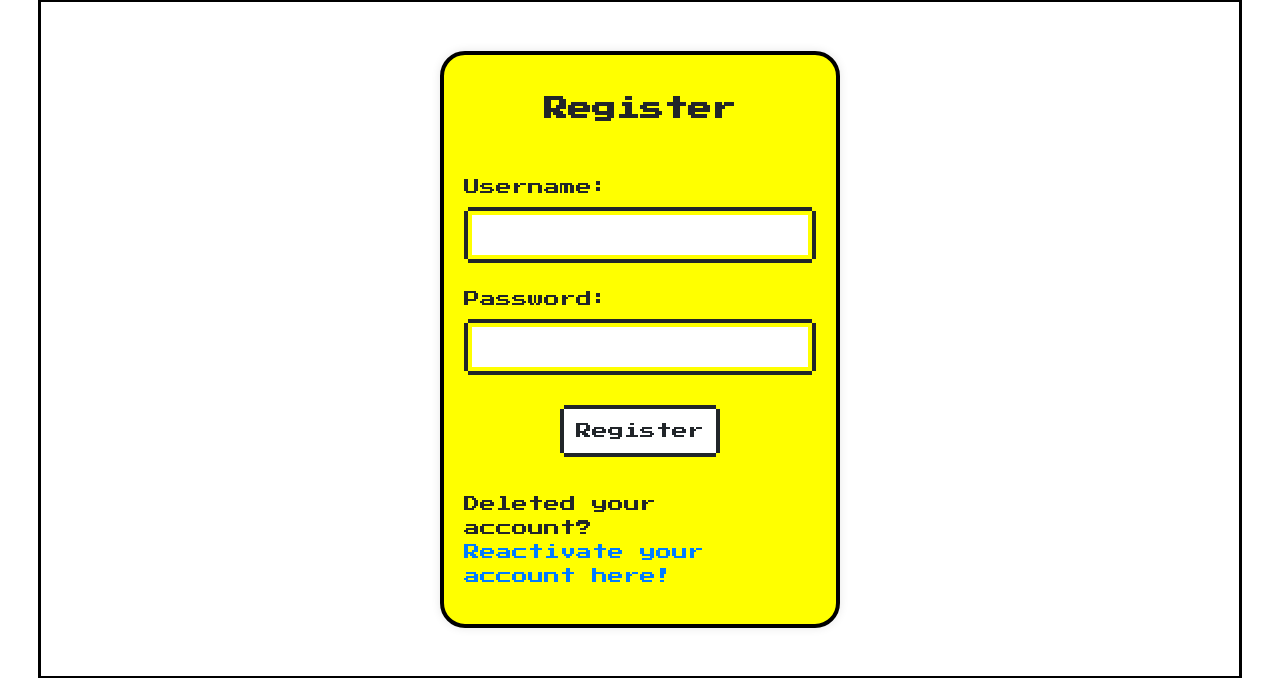
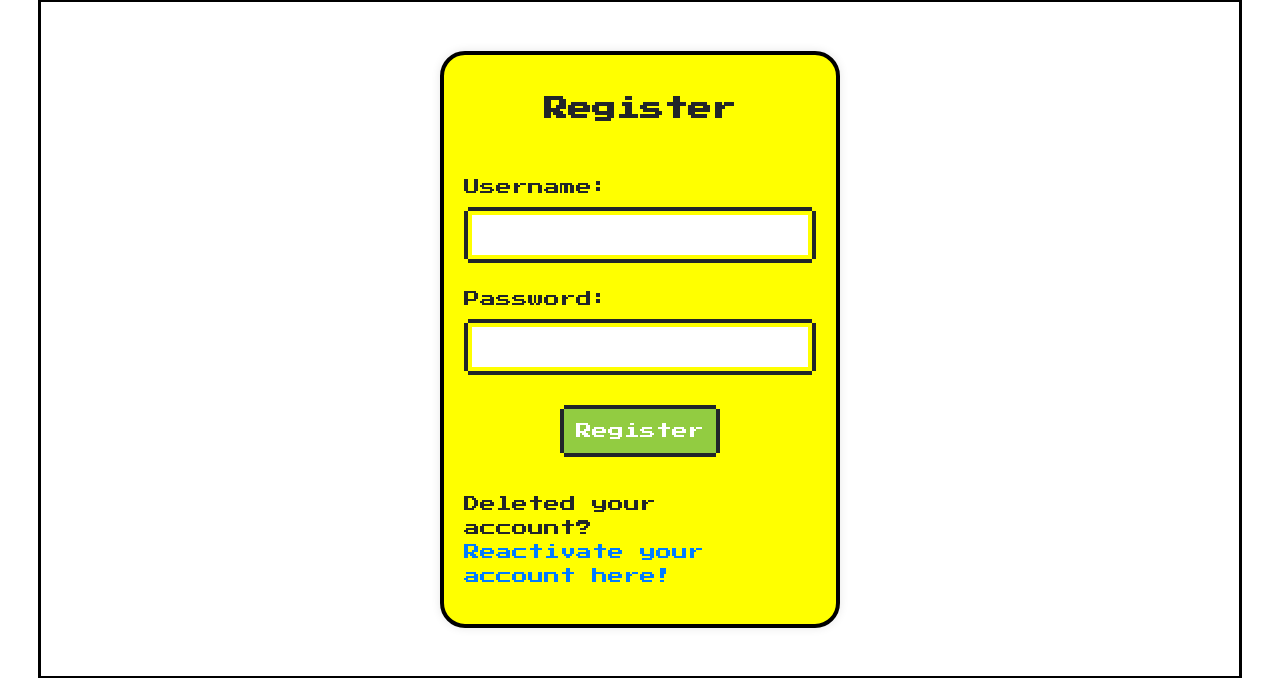
Before and after one commit to oezilot/order_test, a Flask app: page /register in a window 1280 px wide. Shown: the part 100-778 px from the top of the page. Run offline with Flask 2, Linux system fonts and the light colour scheme.

Commit message:
buttons farbig

```diff
--- a/static/styles.css
+++ b/static/styles.css
@@ -81,6 +81,7 @@
     flex-direction: column; /* Ordnet die Child-Elemente vertikal an */
     gap: 10px;
 }
+
 
 
 .login {
--- a/templates/login.html
+++ b/templates/login.html
@@ -22,7 +22,7 @@
         <input class="nes-input" type="password" id="password" name="password" required><br><br>
       </div>
       <div class="login-button">
-        <input class="nes-btn" type="submit" value="Login">
+        <input class="nes-btn is-primary" type="submit" value="Login">
       </div>
     </form>
     <div class="deleted">
--- a/templates/register.html
+++ b/templates/register.html
@@ -23,7 +23,7 @@
         <input class="nes-input" type="password" id="password" name="password" required><br><br>
       </div>
         <div class="login-button">
-        <input class="nes-btn" type="submit" value="Register">
+        <input class="nes-btn is-success" type="submit" value="Register">
       </div>
     </form>
 
```
